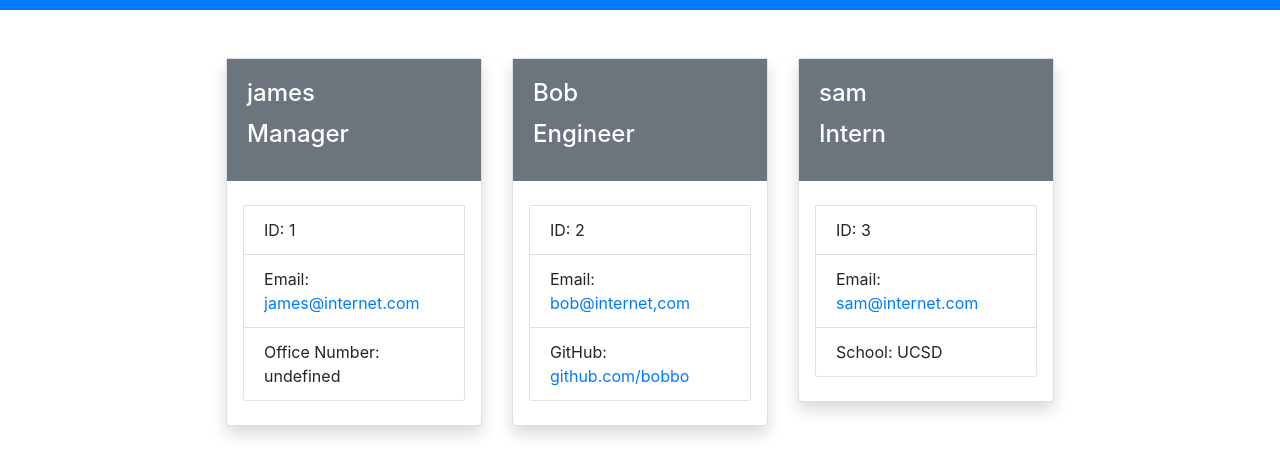
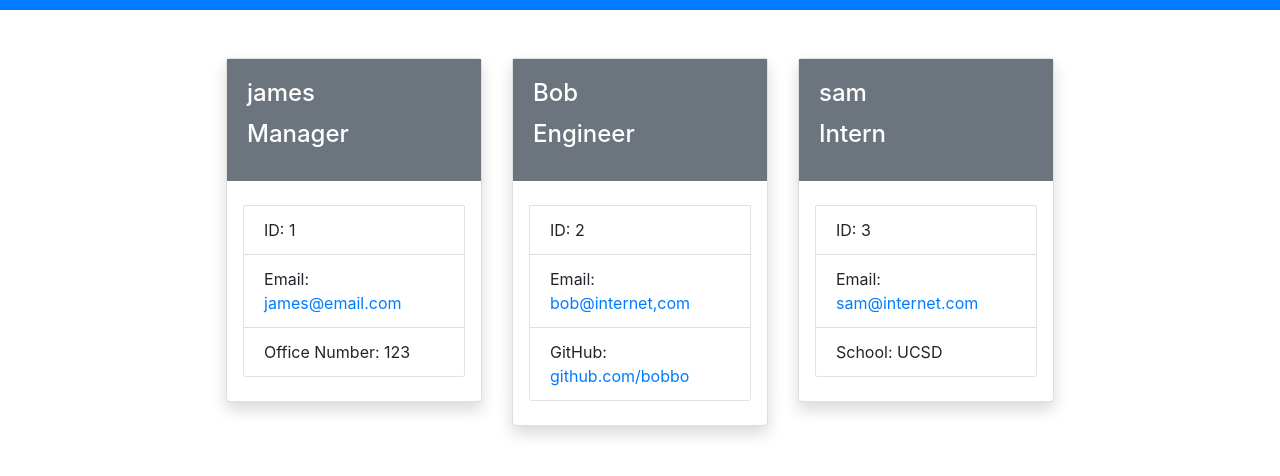
Before and after one commit to tvnames/ProfileList, a plain HTML site: page src/team.html in a window 1280 px wide. Shown: the part 94-570 px from the top of the page. Drawn offline with nearby package versions, Linux system fonts and the light colour scheme.

Commit message:
added working code

```diff
--- a/src/team.html
+++ b/src/team.html
@@ -28,8 +28,8 @@
 					</div>
 					<ul class="list-group list-group-flush mx-3 my-4 border">
 						<li class="list-group-item">ID: 1</li>
-						<li class="list-group-item">Email: <a href="mailto:james@internet.com">james@internet.com</a></li>
-						<li class="list-group-item">Office Number: undefined</li>
+						<li class="list-group-item">Email: <a href="mailto:james@email.com">james@email.com</a></li>
+						<li class="list-group-item">Office Number: 123</li>
 					</ul>
 				</div>
 				</div><div class="col mb-4">
```
Also changed, not shown: dist/style.css (deleted).
